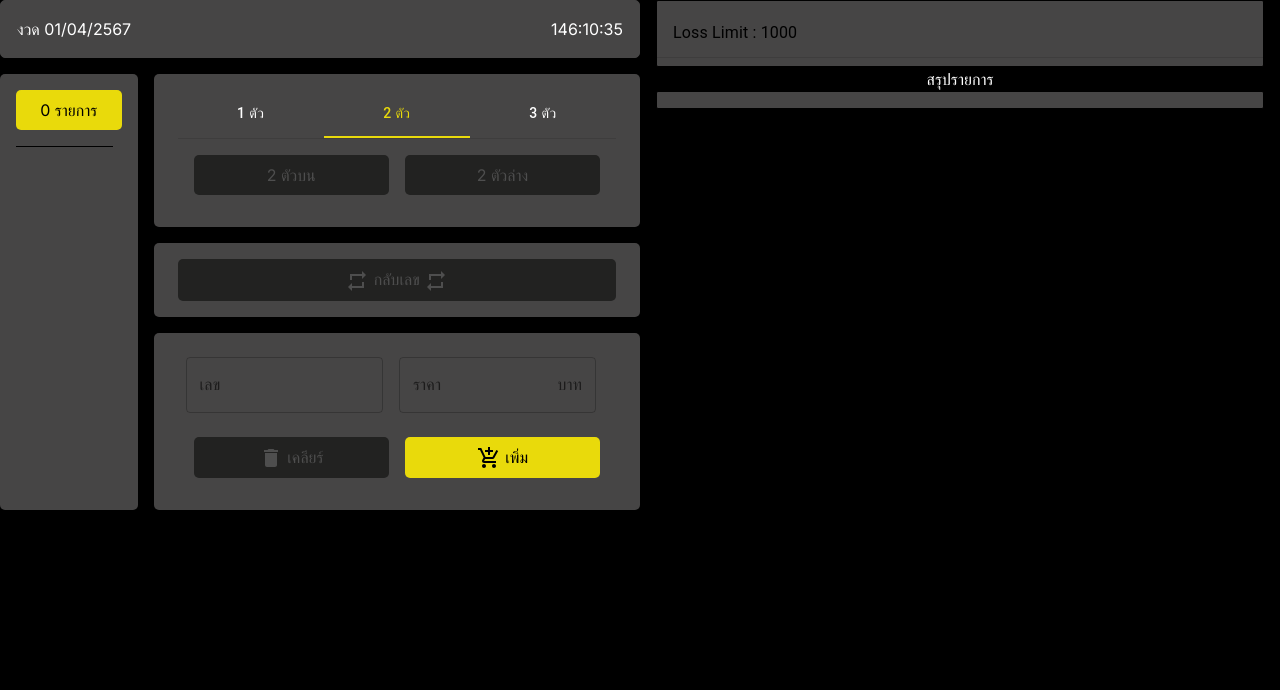
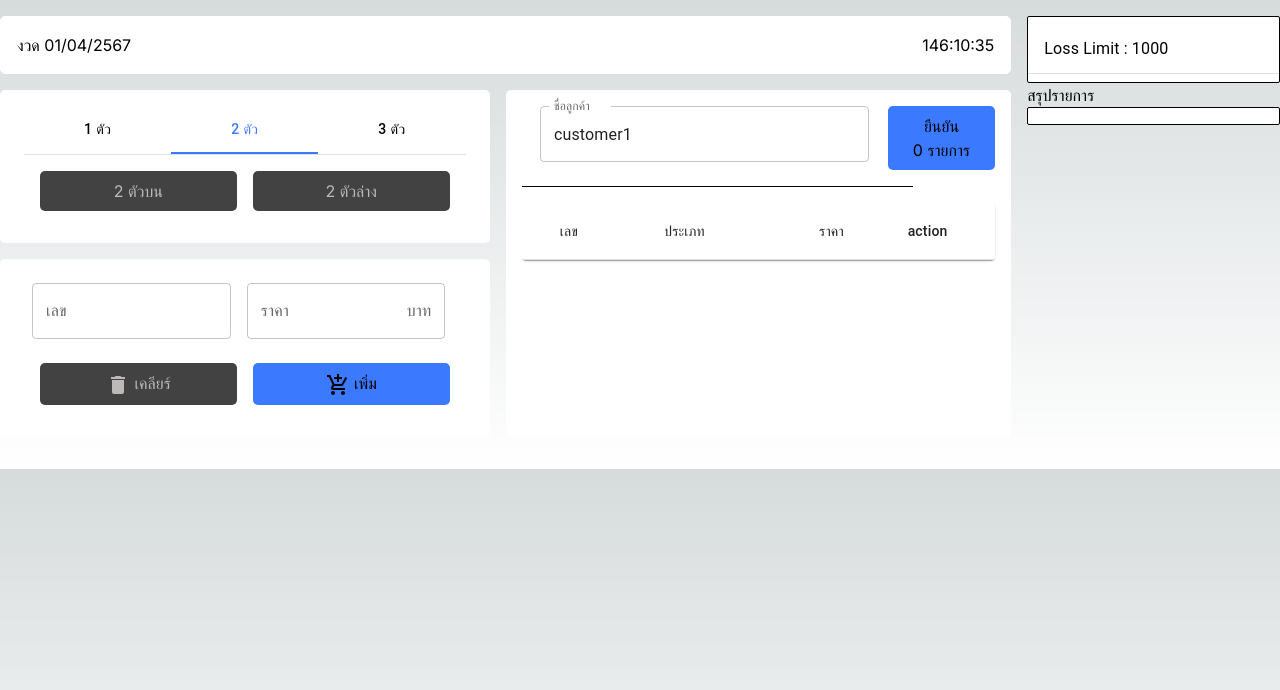
Before and after one commit to agazin/lotmemo, a Next.js app: page / in a window 1280 px wide. Shown: the top 690 px of the page. Built offline with nearby package versions, Linux system fonts and the light colour scheme.

Commit message:
feedback1

```diff
--- a/src/app/globals.css
+++ b/src/app/globals.css
@@ -4,17 +4,17 @@
 
 :root {
   --foreground-rgb: 0, 0, 0;
-  --foreground-color: rgb(70, 69, 69);
+  --foreground-color: rgb(255, 255, 255);
   --foreground-2-color: rgb(110, 110, 110);
   --background-color: black;
   --background-start-rgb: 214, 219, 220;
   --background-end-rgb: 255, 255, 255;
-  --text-color: white;
+  --text-color: black;
   --text-button-color: black;
-  --text-active-color: rgb(233, 218, 11);
-  --text-button-inactive-color: rgb(78, 78, 78);
-  --button-primar-color: rgb(233, 218, 11);
-  --button-inactive-color: rgb(34, 34, 33);
+  --text-active-color: rgb(59, 121, 255);
+  --text-button-inactive-color: rgb(189, 185, 185);
+  --button-primar-color: rgb(59, 121, 255);
+  --button-inactive-color: rgb(66, 66, 66);
   --text-danger-color: red;
 }
 
--- a/src/app/memo/memo.module.css
+++ b/src/app/memo/memo.module.css
@@ -1,17 +1,15 @@
 .container {
     display: flex;
-    flex-direction: row;
-    align-items: center;
-    justify-content: start;
-    height: 100vh;
 }
 
 .tool {
-    flex: 1;
-    text-align: center;
+    flex: 8;
+    text-align: left;
+    margin: 1rem 1rem 1rem 0;
 }
 
 .report{
-    flex: 1;
-    text-align: center;
+    flex: 2;
+    text-align: left;
+    margin: 1rem 0;
 }
--- a/src/components/report/report.jsx
+++ b/src/components/report/report.jsx
@@ -8,7 +8,6 @@ import { calculateBid } from "@/app/memo/page";
 import { use, useEffect, useState } from "react";
 
 export default function ReportPage({ lotmemo, tempCustomer }) {
-  console.log('ReportPage tempCustomer', lotmemo);
   const [fresult, setFresult] = useState();
   // const style = {
   //   py: 0,
@@ -28,7 +27,6 @@ export default function ReportPage({ lotmemo, tempCustomer }) {
   }
 
   useEffect(() => {
-    console.log("lotmemo", lotmemo);
     const result = lotmemo.memoList.map((memo, index) => {
       return memo.lotList?.map((lot) => {
         const unitFrom = lot.unitFrom;
@@ -64,8 +62,19 @@ export default function ReportPage({ lotmemo, tempCustomer }) {
     setFresult(fresult);
   }, [lotmemo]);
 
+  function getModeLabel(type) {
+    switch (type) {
+      case "upper":
+        return "บน";
+      case "lower":
+        return "ล่าง";
+      default:
+        return "";
+    }
+
+  }
   return (
-    <div className={styles.container}>
+    <div>
       <div>
         <List className={styles.list}>
           {/* <ListItem>
@@ -82,15 +91,15 @@ export default function ReportPage({ lotmemo, tempCustomer }) {
           <Divider component="li" />
         </List>
       </div>
-      <div style={{color:"white"}}>สรุปรายการ</div>
+      <div style={{color:"black"}}>สรุปรายการ</div>
       <div>
         <List className={styles.list}>
           {buildTheResult(fresult).map((item, index) => (
             <div key={index}>
               <ListItem>
                 <ListItemText
-                  className={item.amt > lotmemo.config.profitLimit ? styles.danger : styles.normal}
-                  primary={`${item.type} ${item.n} : ${item.amt}`}  />
+                  className={item.amt > lotmemo.config.lossLimit ? styles.danger : styles.normal}
+                  primary={`${getModeLabel(item.type)} ${item.n} : ${item.amt}`}  />
               </ListItem>
               <Divider />
             </div>
--- a/src/components/report/test.js
+++ b/src/components/report/test.js
@@ -48,7 +48,6 @@ const a = [
 // group by uppers and lowers with n and sum amt
 // and return the result as {uppers: [{n: sum}], lowers: [{n: sum}]}
 const result = a.reduce((acc, cur) => {
-  console.log("cur", cur);
   const [item] = cur;
   const { uppers, lowers } = item;
   uppers.forEach(({ n, amt }) => {
@@ -90,5 +89,3 @@ const result = a.reduce((acc, cur) => {
 //   });
 //   return acc;
 // }, {});
-
-console.log(result);
--- a/src/components/tool/tool.jsx
+++ b/src/components/tool/tool.jsx
@@ -29,13 +29,13 @@ import {
   AddShoppingCart,
   Delete,
   CheckCircle,
-  RepeatOutlined
+  RepeatOutlined,
+  ModeEdit,
 } from "@mui/icons-material";
 import { enumType, calculateBid } from "@/app/memo/page";
-import Divider from '@mui/material/Divider';
+import Divider from "@mui/material/Divider";
 
-
-const Tool = ({ addCustomer,setTempCustomer }) => {
+const Tool = ({ addCustomer, setTempCustomer }) => {
   // const enumType = {
   //   UP: "UP",
   //   DOWN: "DOWN",
@@ -62,6 +62,7 @@ const Tool = ({ addCustomer,setTempCustomer }) => {
   const [amt, setAmt] = React.useState(-1);
   const [upperList, setUpperList] = React.useState([]);
   const [lowerList, setLowerList] = React.useState([]);
+  const [indexActive, setIndexActive] = React.useState(-1);
 
   const handleChange = (event, newValue) => {
     setUnitActive(newValue);
@@ -87,8 +88,20 @@ const Tool = ({ addCustomer,setTempCustomer }) => {
       n: -1,
       amt: -1,
     });
+    setIndexActive(-1);
   };
+
+  function resetType() {
+    setTypeUp(false);
+    setTypeDown(false);
+    setTypeSuffle(false);
+    setReverse(false);
+    const u = { ...unitFrom, [unitActive]: { modes: [] } };
+    setUnitFrom(u);
+    return u;
+  }
   const handleTypeUpClick = (activeTab) => {
+    const unitFrom = resetType();
     const modes = unitFrom[unitActive].modes || [];
     if (typeUp) {
       const index = modes.indexOf(enumType.UP);
@@ -101,6 +114,7 @@ const Tool = ({ addCustomer,setTempCustomer }) => {
     setUnitFrom(u);
   };
   const handleTypeDownClick = () => {
+    const unitFrom = resetType();
     const modes = unitFrom[unitActive].modes || [];
     if (typeDown) {
       const index = modes.indexOf(enumType.DOWN);
@@ -130,6 +144,7 @@ const Tool = ({ addCustomer,setTempCustomer }) => {
   };
 
   const handleTypeSuffleClick = () => {
+    const unitFrom = resetType();
     const modes = unitFrom[unitActive].modes || [];
     if (modes.includes(enumType.SUFFLE)) {
       const index = modes.indexOf(enumType.SUFFLE);
@@ -170,6 +185,7 @@ const Tool = ({ addCustomer,setTempCustomer }) => {
   };
 
   const handleBid = (unitFrom) => {
+    console.log("unitFrom", unitFrom);
     // const { uppers, lowers } = calculateBid(unitFrom, unitActive);
     // if (uppers) setUpperList([...upperList.concat(uppers)]);
     // if (lowers) setLowerList([...lowerList.concat(lowers)]);
@@ -178,11 +194,11 @@ const Tool = ({ addCustomer,setTempCustomer }) => {
       return;
     }
     //check mode selected
-    if(unitFrom.unitFrom[unitActive].modes.length == 0) {
+    if (unitFrom.unitFrom[unitActive].modes.length == 0) {
       return;
     }
     //check active tab
-    if(unitFrom.unitFrom.n.length != unitActive) {
+    if (unitFrom.unitFrom.n.length != unitActive) {
       return;
     }
 
@@ -192,28 +208,50 @@ const Tool = ({ addCustomer,setTempCustomer }) => {
         ...{ ...unitFrom.unitFrom, [unitActive]: { modes: modes } },
       },
       unitActive: unitActive,
-    };
-    const lots = [...lotList.concat(unit)];
+    }; // { unitFrom: { n: 123, amt: 100, 2: { modes: [UP] } }, unitActive: 2 }
+    if (indexActive >= 0) {
+      lotList[indexActive] = unit;
+      setIndexActive(-1);
+    } else {
+      lotList.push(unit);
+    }
+    const lots = [...lotList];
     // //add more 10 lots
     // const lot = lots.slice(0, 1);
     // for (let i = 0; i < 10; i++) {
     //   lots.push(lot[0]);
     // }
-    console.log("lots", {...{ customer: "temp", lotList: lots }});
-    setTempCustomer({...{ customer: "temp", lotList: lots }});
+    setTempCustomer({ ...{ customer: "temp", lotList: lots } });
     setLotList(lots);
     recalulateBid(lots);
     resetInput();
+    const input = document.getElementById("outlined-adornment-number");
+    input.select();
   };
 
+  function handleEditRowClick(index) {
+    const unit = lotList[index];
+    setIndexActive(index);
+    setUnitActive(unit.unitActive);
+    setUnitFrom(unit.unitFrom);
+    setN(unit.unitFrom.n);
+    setAmt(unit.unitFrom.amt);
+    const modes = unit.unitFrom[unit.unitActive].modes || [];
+    setTypeUp(modes.includes(enumType.UP));
+    setTypeDown(modes.includes(enumType.DOWN));
+    setTypeSuffle(modes.includes(enumType.SUFFLE));
+    setReverse(modes.includes(enumType.REVERSE));
+    const input = document.getElementById("outlined-adornment-amount");
+    input.select();
+  }
+
   function recalulateBid(lotList) {
-    console.log("recalulateBid", lotList);
     let uppers = [];
     let lowers = [];
     lotList.forEach((unit) => {
       const { uppers: u, lowers: l } = calculateBid({
         unitFrom: unit.unitFrom,
-        unitActive: unit.unitActive
+        unitActive: unit.unitActive,
       });
       if (u) uppers = [...uppers.concat(u)];
       if (l) lowers = [...lowers.concat(l)];
@@ -223,7 +261,6 @@ const Tool = ({ addCustomer,setTempCustomer }) => {
   }
 
   function onConfirm() {
-    console.log("confirm", lotList);
     addCustomer(lotList);
     clearToolContent();
     handleClose();
@@ -257,7 +294,7 @@ const Tool = ({ addCustomer,setTempCustomer }) => {
   }
 
   function handleDeleteRowClick(index) {
-    console.log("delete ", index);
+    // console.log("delete ", index);
   }
 
   function handleDeleteRowClick(index) {
@@ -288,8 +325,21 @@ const Tool = ({ addCustomer,setTempCustomer }) => {
     boxShadow: 24,
     p: 4,
   };
+
+  function getModeLabel(modes) {
+    if (modes.includes(enumType.UP) && modes.includes(enumType.DOWN)) {
+      return "บน/ล่าง";
+    } else if (modes.includes(enumType.UP)) {
+      return "บน";
+    } else if (modes.includes(enumType.DOWN)) {
+      return "ล่าง";
+    } else if (modes.includes(enumType.SUFFLE)) {
+      return "โต๊ด";
+    }
+    return "";
+  }
   return (
-    <div className={styles.container}>
+    <div>
       <Modal
         sx={style}
         open={open}
@@ -311,19 +361,25 @@ const Tool = ({ addCustomer,setTempCustomer }) => {
           >
             x
           </div>
-          <TableContainer component={Paper}
+          <TableContainer
+            component={Paper}
             sx={{
-              minHeight: 'calc(100% - 20px)',
-              maxHeight: 'calc(100% - 20px)',
-              overflowY: 'auto',
-            }}>
-            <Table sx={{ minWidth: 650 }} aria-label="sticky table" stickyHeader>
+              minHeight: "calc(100% - 20px)",
+              maxHeight: "calc(100% - 20px)",
+              overflowY: "auto",
+            }}
+          >
+            <Table
+              sx={{ minWidth: 650 }}
+              aria-label="sticky table"
+              stickyHeader
+            >
               <TableHead>
                 <TableRow>
                   <TableCell>ประเภท</TableCell>
                   <TableCell align="center">บน</TableCell>
                   <TableCell align="center">ล่าง</TableCell>
-                  <TableCell align="center">กลับเลข</TableCell>
+                  {/* <TableCell align="center">กลับเลข</TableCell> */}
                   <TableCell align="right">เลข</TableCell>
                   <TableCell align="right">ราคา</TableCell>
                   <TableCell align="center">action</TableCell>
@@ -339,24 +395,30 @@ const Tool = ({ addCustomer,setTempCustomer }) => {
                       {row.unitActive} ตัว
                     </TableCell>
                     <TableCell align="center">
-                      {row.unitFrom[row.unitActive].modes?.includes(enumType.UP)
-                        ? <CheckCircle htmlColor="rgb(67, 253, 113)" />
-                        : "-"}
+                      {row.unitFrom[row.unitActive].modes?.includes(
+                        enumType.UP
+                      ) ? (
+                        <CheckCircle htmlColor="rgb(67, 253, 113)" />
+                      ) : (
+                        "-"
+                      )}
                     </TableCell>
                     <TableCell align="center">
                       {row.unitFrom[row.unitActive].modes?.includes(
                         enumType.DOWN
-                      )
-                        ? <CheckCircle htmlColor="rgb(67, 253, 113)" />
-                        : "-"}
+                      ) ? (
+                        <CheckCircle htmlColor="rgb(67, 253, 113)" />
+                      ) : (
+                        "-"
+                      )}
                     </TableCell>
-                    <TableCell align="center">
+                    {/* <TableCell align="center">
                       {row.unitFrom[row.unitActive].modes?.includes(
                         enumType.REVERSE
                       )
                         ? <CheckCircle htmlColor="rgb(67, 253, 113)" />
                         : "-"}
-                    </TableCell>
+                    </TableCell> */}
                     <TableCell align="right">{row.unitFrom.n}</TableCell>
                     <TableCell align="right">{row.unitFrom.amt}</TableCell>
                     <TableCell align="center">
@@ -376,7 +438,7 @@ const Tool = ({ addCustomer,setTempCustomer }) => {
               </TableBody>
             </Table>
           </TableContainer>
-          <div className={styles.confirmBtn} onClick={() => onConfirm()}  >
+          <div className={styles.confirmBtn} onClick={() => onConfirm()}>
             ยืนยัน
           </div>
         </Box>
@@ -386,52 +448,6 @@ const Tool = ({ addCustomer,setTempCustomer }) => {
         <div className={styles.countdown}>146:10:35</div>
       </div>
       <div className={styles.panels}>
-        <div className={styles.simulate}>
-          <div className={styles.confirmBtn} onClick={handleOpen}>
-            {getCounting()} รายการ
-          </div>
-          <Divider color="black"  variant="middle" flexItem sx={{
-            width: '80%',
-            height: '1px',
-            backgroundColor: 'black',
-            margin: '1rem 0'
-          }}/>
-          <PerfectScrollbar>
-            <div className={styles.simContent}>
-              <div>
-                {upperList && upperList.length > 0 && <div>[บน]</div>}
-                {upperList &&
-                  upperList.map((item, index) => (
-                    <div
-                      key={`up-${index}`}
-                      className={styles.simItem}
-                      onMouseOver={handleHoverOnDelete}
-                      onMouseOut={handleHoverOutDelete}
-                    >
-                      <div className={styles.simNumber}>{item.n}</div>
-                      <div className={styles.simAmt}>{item.amt}</div>
-                      <div
-                        className={styles.deleteBtn}
-                        onClick={(e) => handleDeleteRowClick(`up-${index}`)}
-                      >
-                        x
-                      </div>
-                    </div>
-                  ))}
-              </div>
-              <div>
-                {lowerList && lowerList.length > 0 && <div>[ล่าง]</div>}
-                {lowerList &&
-                  lowerList.map((item, index) => (
-                    <div key={`down-${index}`} className={styles.simItem}>
-                      <div className={styles.simNumber}>{item.n}</div>
-                      <div className={styles.simAmt}>{item.amt}</div>
-                    </div>
-                  ))}
-              </div>
-            </div>
-          </PerfectScrollbar>
-        </div>
         <div className={styles.tool}>
           <Container className={styles.panel}>
             <Box sx={{ borderBottom: 1, borderColor: "divider" }}>
@@ -505,7 +521,7 @@ const Tool = ({ addCustomer,setTempCustomer }) => {
               </div>
             </Box>
           </Container>
-          <Container className={styles.panel} style={{ marginTop: "1rem" }}>
+          {/* <Container className={styles.panel} style={{ marginTop: "1rem" }}>
             <Box>
               <div className={styles.content}>
                 <div
@@ -516,7 +532,7 @@ const Tool = ({ addCustomer,setTempCustomer }) => {
                 </div>
               </div>
             </Box>
-          </Container>
+          </Container> */}
           <Container className={styles.panel} style={{ marginTop: "1rem" }}>
             <Box>
               <FormControl sx={{ m: 1, width: "45%" }}>
@@ -530,6 +546,14 @@ const Tool = ({ addCustomer,setTempCustomer }) => {
                   value={n < 0 ? "" : n}
                   onChange={(e) => handleNumChange(e.target.value)}
                   autoComplete="off"
+                  onKeyUp={(e) => {
+                    if (e.key === "Enter") {
+                      handleBid({
+                        unitFrom: { ...unitFrom },
+                        unitActive,
+                      });
+                    }
+                  }}
                 />
               </FormControl>
               <FormControl sx={{ m: 1, width: "45%" }}>
@@ -545,12 +569,32 @@ const Tool = ({ addCustomer,setTempCustomer }) => {
                   value={amt < 0 ? "" : amt}
                   onChange={(e) => handleAmtChange(e.target.value)}
                   autoComplete="off"
+                  onKeyUp={(e) => {
+                    if (e.key === "Enter") {
+                      handleBid({
+                        unitFrom: { ...unitFrom },
+                        unitActive,
+                      });
+                    }
+                  }}
+                  onKeyDown={(e) => {
+                    if (e.key === "Tab") {
+                      console.log("tab");
+                      e.preventDefault();
+                      const input = document.getElementById(
+                        "outlined-adornment-number"
+                      );
+                      input.select();
+                    }
+                  }}
                 />
               </FormControl>
             </Box>
             <Box>
               <div className={styles.buttonGroup}>
-                <div className={styles.buttonInactive} onClick={() => { }}>
+                <div className={styles.buttonInactive} onClick={() => {
+                  resetInput();
+                }}>
                   <Delete /> เคลียร์
                 </div>
                 <div
@@ -568,6 +612,145 @@ const Tool = ({ addCustomer,setTempCustomer }) => {
             </Box>
           </Container>
         </div>
+        <div className={styles.simulate}>
+          <div style={{display:'flex'}}>
+            <div style={{flex: 8}}>
+              <FormControl sx={{ width: "90%"}}>
+                <InputLabel htmlFor="outlined-adornment-customer">ชื่อลูกค้า</InputLabel>
+                <OutlinedInput
+                  id="outlined-adornment-customer"
+                  label="customer"
+                  value="customer1"
+                  />
+              </FormControl>
+
+            </div>
+            <div className={styles.confirmBtn} style={{flex: 2}} onClick={handleOpen}>
+              ยืนยัน <br/> {getCounting()} รายการ
+            </div>
+          </div>
+          <Divider
+            color="black"
+            variant="middle"
+            flexItem
+            sx={{
+              width: "80%",
+              height: "1px",
+              backgroundColor: "black",
+              margin: "1rem 0",
+            }}
+          />
+          <PerfectScrollbar>
+            <div className={styles.simContent}>
+              {/* <div>
+                {upperList && upperList.length > 0 && <div>[บน]</div>}
+                {upperList &&
+                  upperList.map((item, index) => (
+                    <div
+                      key={`up-${index}`}
+                      className={styles.simItem}
+                      onMouseOver={handleHoverOnDelete}
+                      onMouseOut={handleHoverOutDelete}
+                    >
+                      <div className={styles.simNumber}>{item.n}</div>
+                      <div className={styles.simAmt}>{item.amt}</div>
+                      <div
+                        className={styles.deleteBtn}
+                        onClick={(e) => handleDeleteRowClick(`up-${index}`)}
+                      >
+                        x
+                      </div>
+                    </div>
+                  ))}
+              </div>
+              <div>
+                {lowerList && lowerList.length > 0 && <div>[ล่าง]</div>}
+                {lowerList &&
+                  lowerList.map((item, index) => (
+                    <div key={`down-${index}`} className={styles.simItem}>
+                      <div className={styles.simNumber}>{item.n}</div>
+                      <div className={styles.simAmt}>{item.amt}</div>
+                    </div>
+                  ))}
+              </div> */}
+              <TableContainer
+                component={Paper}
+                sx={{
+                  minHeight: "calc(100% - 20px)",
+                  maxHeight: "calc(100% - 20px)",
+                  overflowY: "auto",
+                }}
+              >
+                <Table aria-label="sticky table" stickyHeader>
+                  <TableHead>
+                    <TableRow>
+                      <TableCell align="center">เลข</TableCell>
+                      <TableCell align="center">ประเภท</TableCell>
+                      <TableCell align="right">ราคา</TableCell>
+                      <TableCell align="center">action</TableCell>
+                    </TableRow>
+                  </TableHead>
+                  <TableBody>
+                    {lotList.map((row, index) => (
+                      <TableRow
+                        key={index}
+                        sx={
+                          (indexActive === index && {
+                            backgroundColor: "rgb(220, 220, 220)",
+                          }) || {
+                            "&:last-child td, &:last-child th": { border: 0 },
+                          }
+                        }
+                      >
+                        <TableCell align="right">{row.unitFrom.n}</TableCell>
+                        <TableCell align="right">
+                          <div style={{ display: "flex" }}>
+                            <div
+                              style={{
+                                textAlign: "left",
+                                flex: "1",
+                                paddingLeft: "10px",
+                              }}
+                            >
+                              {row.unitActive} ตัว{" "}
+                            </div>
+                            <div style={{ textAlign: "right" }}>
+                              {getModeLabel(row.unitFrom[row.unitActive].modes)}{" "}
+                            </div>
+                          </div>
+                        </TableCell>
+                        <TableCell align="right">
+                          <div
+                            style={{ cursor: "pointer" }}
+                            onClick={() => {
+                              handleEditRowClick(index);
+                            }}
+                          >
+                            {row.unitFrom.amt}
+                          </div>
+                        </TableCell>
+                        <TableCell align="center">
+                          <ModeEdit
+                            sx={{ cursor: "pointer", color: "blue" }}
+                            onClick={() => {
+                              handleEditRowClick(index);
+                            }}
+                          />
+                          <Delete
+                            sx={{ cursor: "pointer", color: "red" }}
+                            onClick={() => {
+                              handleDeleteRowClick(index);
+                            }}
+                          />
+                        </TableCell>
+                      </TableRow>
+                    ))}
+                  </TableBody>
+                </Table>
+              </TableContainer>
+            </div>
+          </PerfectScrollbar>
+        </div>
       </div>
     </div>
   );
--- a/src/components/tool/tool.module.css
+++ b/src/components/tool/tool.module.css
@@ -80,9 +80,9 @@
 }
 
 .tool {
-  flex: 4;
+  flex: 1;
   text-align: left;
-  margin: 1rem 0 1rem 1rem;
+  margin: 1rem 1rem 1rem 0;
   /* padding: 1rem; */
 }
 .buttonGroup {
```
Also changed, not shown: src/app/memo/page.jsx (+0 -7 lines).
